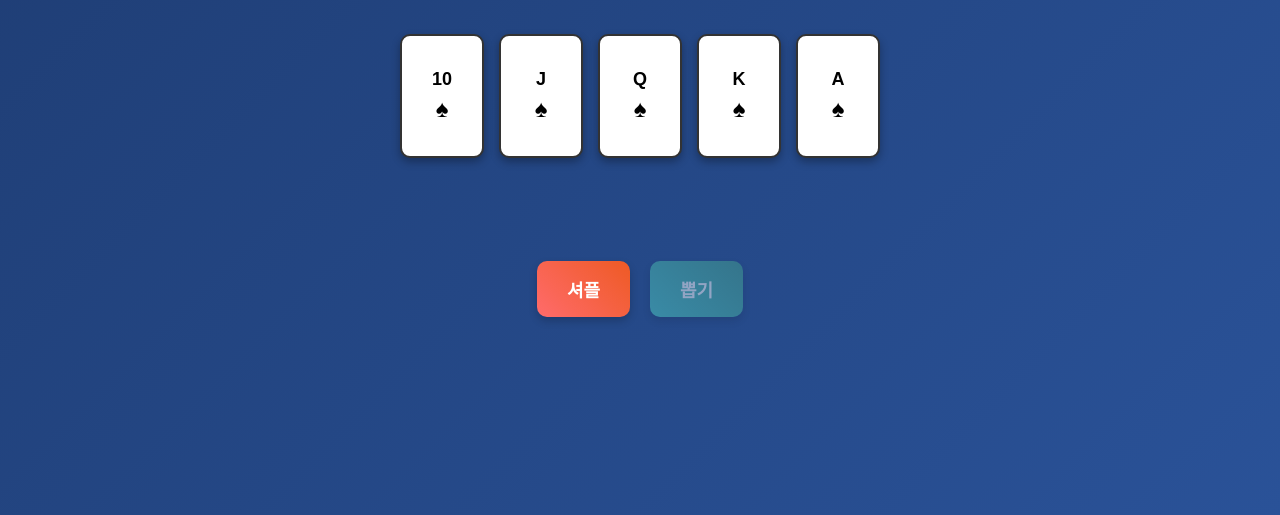
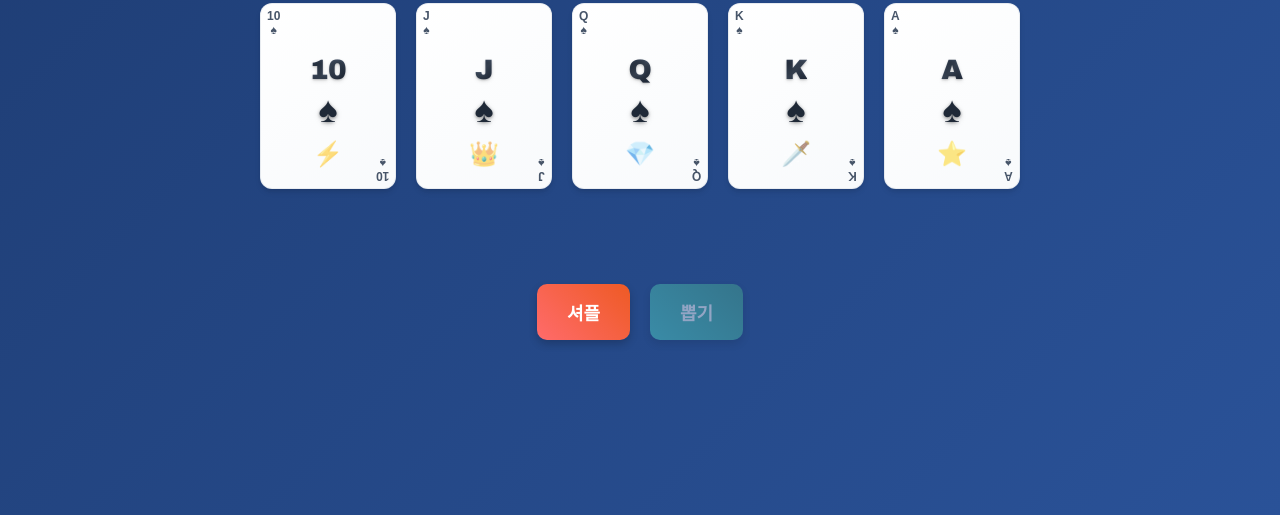
Before and after one commit to binary-ho/royal-straight-flush, a plain HTML site: page index.html in a window 1280 px wide. Shown: the part 285-800 px from the top of the page. Drawn offline with Linux system fonts and the light colour scheme.

Commit message:
refactor: 카드 디자인 변경

```diff
--- a/index.html
+++ b/index.html
@@ -31,42 +31,122 @@
         .cards-container {
             display: flex;
             justify-content: center;
-            gap: 15px;
+            gap: 20px;
             margin: 40px 0;
-            min-height: 140px;
+            min-height: 180px;
             align-items: center;
+            perspective: 1000px;
         }
 
         .card {
-            width: 80px;
-            height: 120px;
-            background: white;
-            border-radius: 10px;
-            border: 2px solid #333;
+            width: 110px;
+            height: 160px;
+            background: linear-gradient(145deg, #ffffff 0%, #f8fafc 100%);
+            border-radius: 12px;
+            border: 1px solid rgba(148, 163, 184, 0.2);
             display: flex;
             flex-direction: column;
             align-items: center;
             justify-content: center;
             font-size: 16px;
-            font-weight: bold;
-            color: black;
-            box-shadow: 0 4px 8px rgba(0,0,0,0.3);
+            font-weight: 600;
+            color: #1e293b;
+            box-shadow:
+                0 4px 6px -1px rgba(0, 0, 0, 0.1),
+                0 2px 4px -1px rgba(0, 0, 0, 0.06);
             transition: all 0.3s ease;
             position: relative;
             overflow: hidden;
+            padding: 12px;
+        }
+
+        .card:hover {
+            transform: translateY(-4px) scale(1.02);
+            box-shadow:
+                0 10px 15px -3px rgba(0, 0, 0, 0.1),
+                0 4px 6px -2px rgba(0, 0, 0, 0.05);
+            border-color: rgba(99, 102, 241, 0.3);
         }
 
         .card.spade {
-            color: black;
+            color: #1e293b;
         }
 
         .card .rank {
-            font-size: 18px;
-            margin-bottom: 5px;
+            font-size: 28px;
+            font-weight: 900;
+            font-family: 'Arial Black', 'Helvetica', sans-serif;
+            color: #1e293b;
+            text-shadow:
+                0 2px 4px rgba(0, 0, 0, 0.1),
+                0 1px 2px rgba(0, 0, 0, 0.2);
+            background: linear-gradient(135deg, #1e293b 0%, #475569 50%, #1e293b 100%);
+            -webkit-background-clip: text;
+            -webkit-text-fill-color: transparent;
+            background-clip: text;
+            margin-bottom: 4px;
+            z-index: 2;
+            letter-spacing: -0.5px;
         }
 
         .card .suit {
+            font-size: 36px;
+            color: #1f2937;
+            text-shadow:
+                0 2px 6px rgba(0, 0, 0, 0.15),
+                0 1px 3px rgba(0, 0, 0, 0.3);
+            z-index: 2;
+            margin-bottom: 8px;
+            filter: drop-shadow(0 1px 2px rgba(0, 0, 0, 0.1));
+        }
+
+        .card .corner-rank {
+            position: absolute;
+            font-size: 12px;
+            font-weight: 700;
+            line-height: 1.1;
+            color: #475569;
+            text-align: center;
+            text-shadow: 0 1px 2px rgba(255, 255, 255, 0.8);
+        }
+
+        .card .corner-rank.top-left {
+            top: 6px;
+            left: 6px;
+        }
+
+        .card .corner-rank.bottom-right {
+            bottom: 6px;
+            right: 6px;
+            transform: rotate(180deg);
+        }
+
+        .card .card-icon {
+            position: absolute;
+            bottom: 20px;
             font-size: 24px;
+            opacity: 0.6;
+            z-index: 1;
+        }
+
+        .card[data-rank="10"] .card-icon::before {
+            content: "⚡";
+        }
+
+        .card[data-rank="J"] .card-icon::before {
+            content: "👑";
+        }
+
+        .card[data-rank="Q"] .card-icon::before {
+            content: "💎";
+        }
+
+        .card[data-rank="K"] .card-icon::before {
+            content: "🗡️";
+        }
+
+        .card[data-rank="A"] .card-icon::before {
+            content: "⭐";
         }
 
         .card.hidden {
@@ -152,22 +232,37 @@
 
         <div class="cards-container" id="cardsContainer">
             <div class="card spade" data-rank="10">
+                <div class="corner-rank top-left">10<br>♠</div>
+                <div class="corner-rank bottom-right">10<br>♠</div>
+                <div class="card-icon"></div>
                 <div class="rank">10</div>
                 <div class="suit">♠</div>
             </div>
             <div class="card spade" data-rank="J">
+                <div class="corner-rank top-left">J<br>♠</div>
+                <div class="corner-rank bottom-right">J<br>♠</div>
+                <div class="card-icon"></div>
                 <div class="rank">J</div>
                 <div class="suit">♠</div>
             </div>
             <div class="card spade" data-rank="Q">
+                <div class="corner-rank top-left">Q<br>♠</div>
+                <div class="corner-rank bottom-right">Q<br>♠</div>
+                <div class="card-icon"></div>
                 <div class="rank">Q</div>
                 <div class="suit">♠</div>
             </div>
             <div class="card spade" data-rank="K">
+                <div class="corner-rank top-left">K<br>♠</div>
+                <div class="corner-rank bottom-right">K<br>♠</div>
+                <div class="card-icon"></div>
                 <div class="rank">K</div>
                 <div class="suit">♠</div>
             </div>
             <div class="card spade" data-rank="A">
+                <div class="corner-rank top-left">A<br>♠</div>
+                <div class="corner-rank bottom-right">A<br>♠</div>
+                <div class="card-icon"></div>
                 <div class="rank">A</div>
                 <div class="suit">♠</div>
             </div>
@@ -242,6 +337,9 @@
             // 카드 내용 업데이트
             cardElement.querySelector('.rank').textContent = card.rank;
             cardElement.querySelector('.suit').textContent = card.suit;
+            cardElement.querySelectorAll('.corner-rank').forEach(corner => {
+                corner.innerHTML = `${card.rank}<br>${card.suit}`;
+            });
             cardElement.setAttribute('data-rank', card.rank);
 
             // 카드 보이기
```
